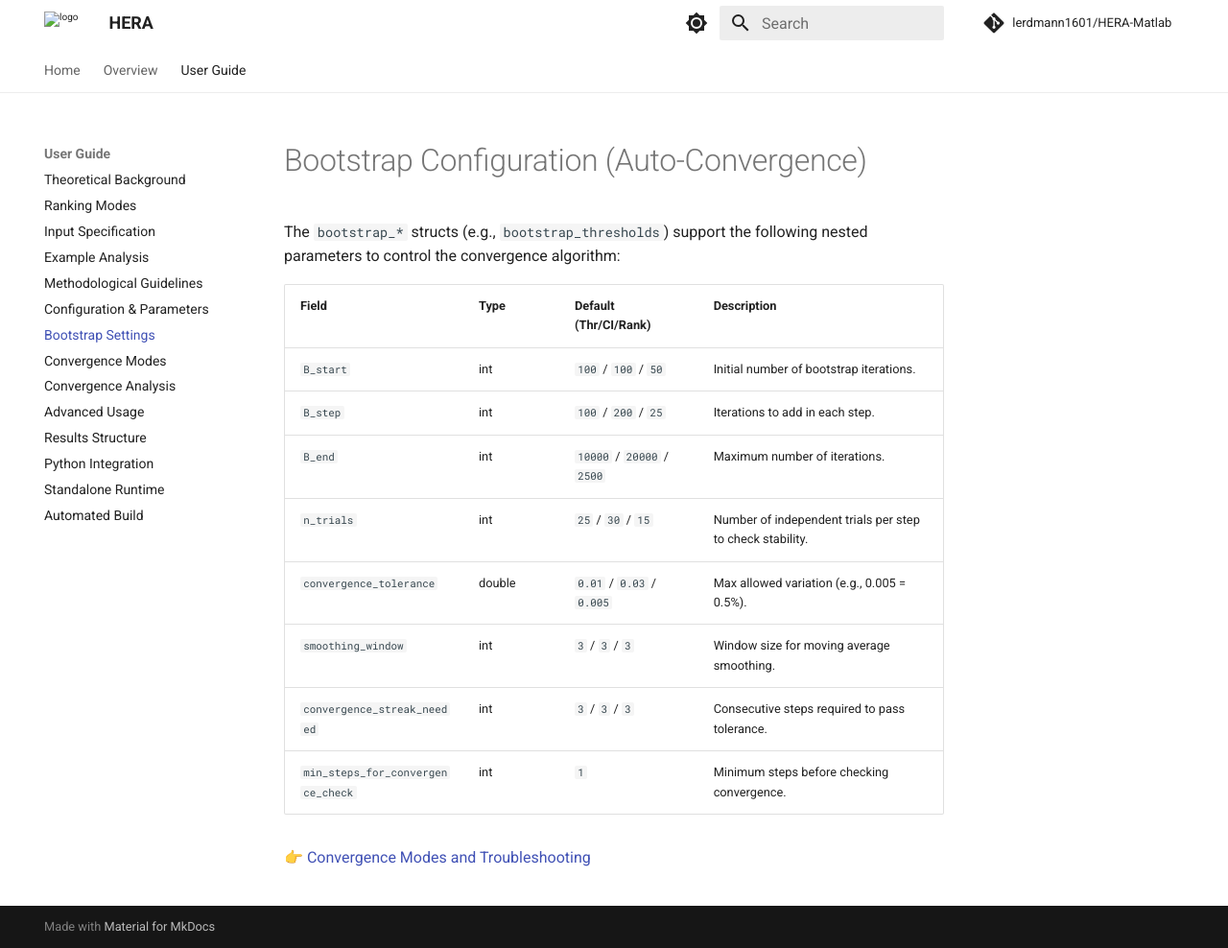
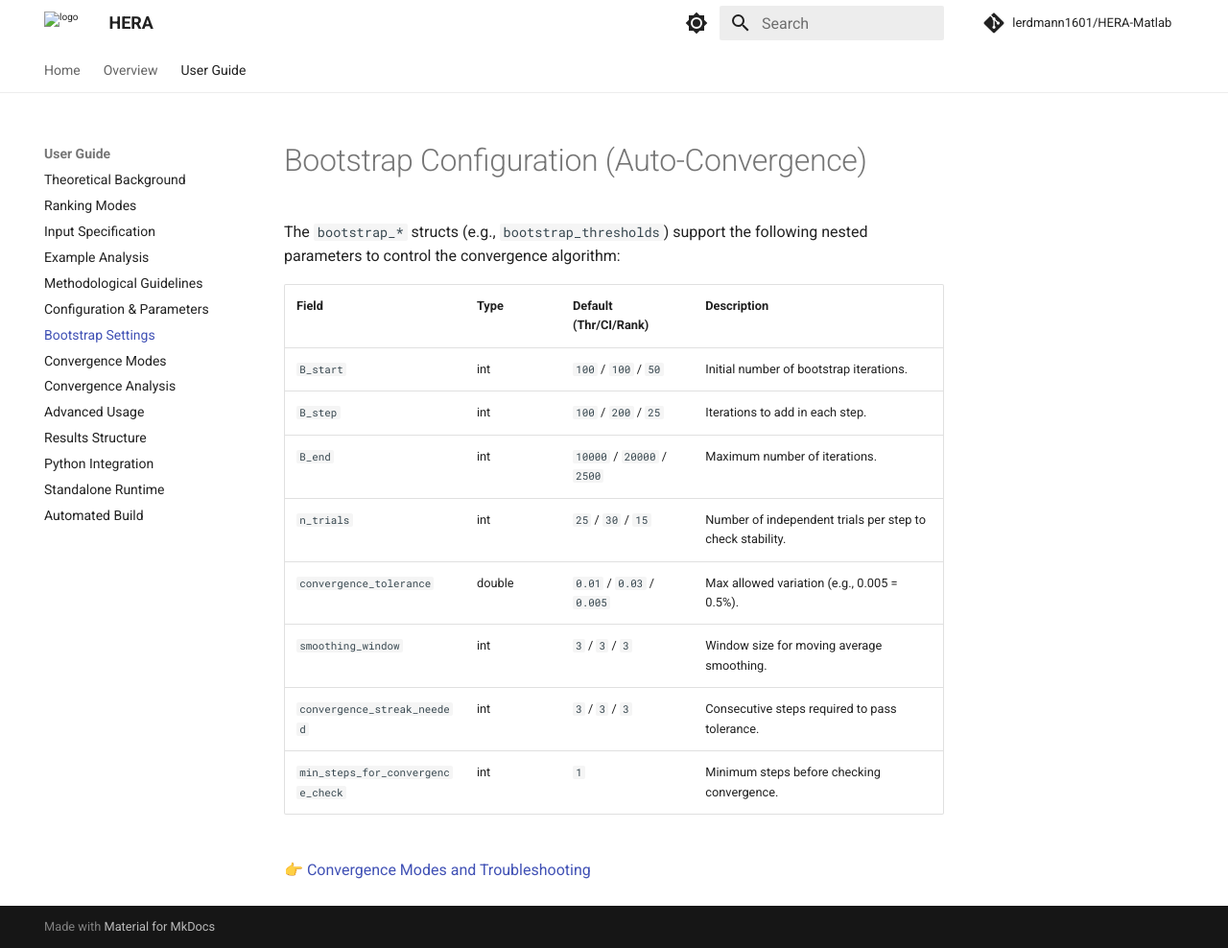
Before and after one commit to lerdmann1601/HERA-Matlab, an MkDocs documentation site: the page built from docs/Bootstrap_Configuration.md, in a window 1280 px wide and 988 px high. Shown: the whole window at 96% size. Built offline with MkDocs 1.6.1 and Material for MkDocs 9.7.7, drawn with Linux system fonts in a browser that asks for light colours; comment, search, counter and statistics services are not loaded.

Commit message:
docs: further refine table scaling.. hopefully now good :D

```diff
--- a/docs/stylesheets/extra.css
+++ b/docs/stylesheets/extra.css
@@ -1,16 +1,22 @@
-/* Center all images in the content area */
+/* =========================
+   HERA Documentation Styles
+   ========================= */
+
+/**
+ * 1. Images & Figures
+ *    Centered images with subtle shadow for better contrast.
+ */
 .md-content__inner img {
     display: block;
     margin: 0 auto;
-}
-
-/* Optional: Add a slight shadow/border to images for better visibility on white background */
-.md-content__inner img {
     box-shadow: 0 4px 8px rgba(0, 0, 0, 0.1);
     border-radius: 4px;
 }
 
-/* Bibliography styling */
+/**
+ * 2. Bibliography (Pandoc/Refs)
+ *    Styling for references and citations.
+ */
 #refs {
     font-size: 0.9em;
 }
@@ -21,14 +27,19 @@
     text-indent: -2em;
 }
 
-/* Pandoc MathJax/HTML math rendering */
+/**
+ * 3. Typography & Math Highlighting
+ */
 span.math.inline {
     display: inline !important;
     float: none !important;
     margin: 0 !important;
 }
 
-/* Automatic Figure Numbering */
+/**
+ * 4. Automatic Figure Numbering
+ *    Counts <figure> elements and prefixes <figcaption> with "Fig. X: "
+ */
 .md-content__inner {
     counter-reset: fig-count;
 }
@@ -42,15 +53,28 @@
     font-weight: bold;
 }
 
-/* Allow tables to wrap text naturally */
+/**
+ * 5. Table Scaling & Responsiveness
+ *    Ensures tables look good on mobile and desktop without layout breaks.
+ *    Note: Horizontal scrolling for wide tables is enabled via mkdocs.yml.
+ */
+.md-typeset table:not([class]) {
+    width: 100%;
+    margin-bottom: 1em;
+}
+
 .md-typeset table:not([class]) th,
 .md-typeset table:not([class]) td {
-    overflow-wrap: break-word;
+    padding: 12px;
+    /* Prefers natural breaks but allows breaking anywhere if overflow would occur. */
+    overflow-wrap: anywhere;
 }
 
-/* Handle long identifiers in tables more gracefully */
+/* Specific handling for code identifiers in tables (e.g. snake_case_names) */
 .md-typeset table:not([class]) td code {
+    white-space: pre-wrap;
+    /* Preserve spacing while allowing wrapping */
+    overflow-wrap: anywhere;
+    /* Allows breaking at underscores or dots */
     word-break: normal;
-    overflow-wrap: anywhere;
-    white-space: normal;
 }
```
